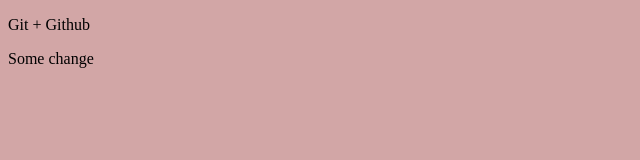
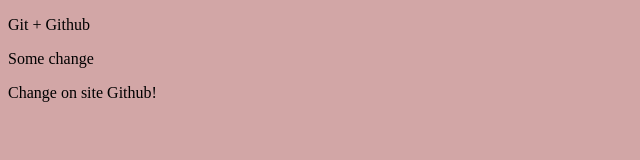
Before and after one commit to mkozhevnikov2323/hellogit, a plain HTML site: page index.html in a window 1280 px wide. Shown: the whole page, without its empty margins (0-640 px from the left). Drawn offline with Linux system fonts and the light colour scheme.

Commit message:
Test change, on site github

```diff
--- a/index.html
+++ b/index.html
@@ -8,5 +8,6 @@
 <body>
 	<p>Git + Github</p>
 	<p>Some change</p>
+	<p>Change on site Github!</p>
 </body>
 </html>
```
